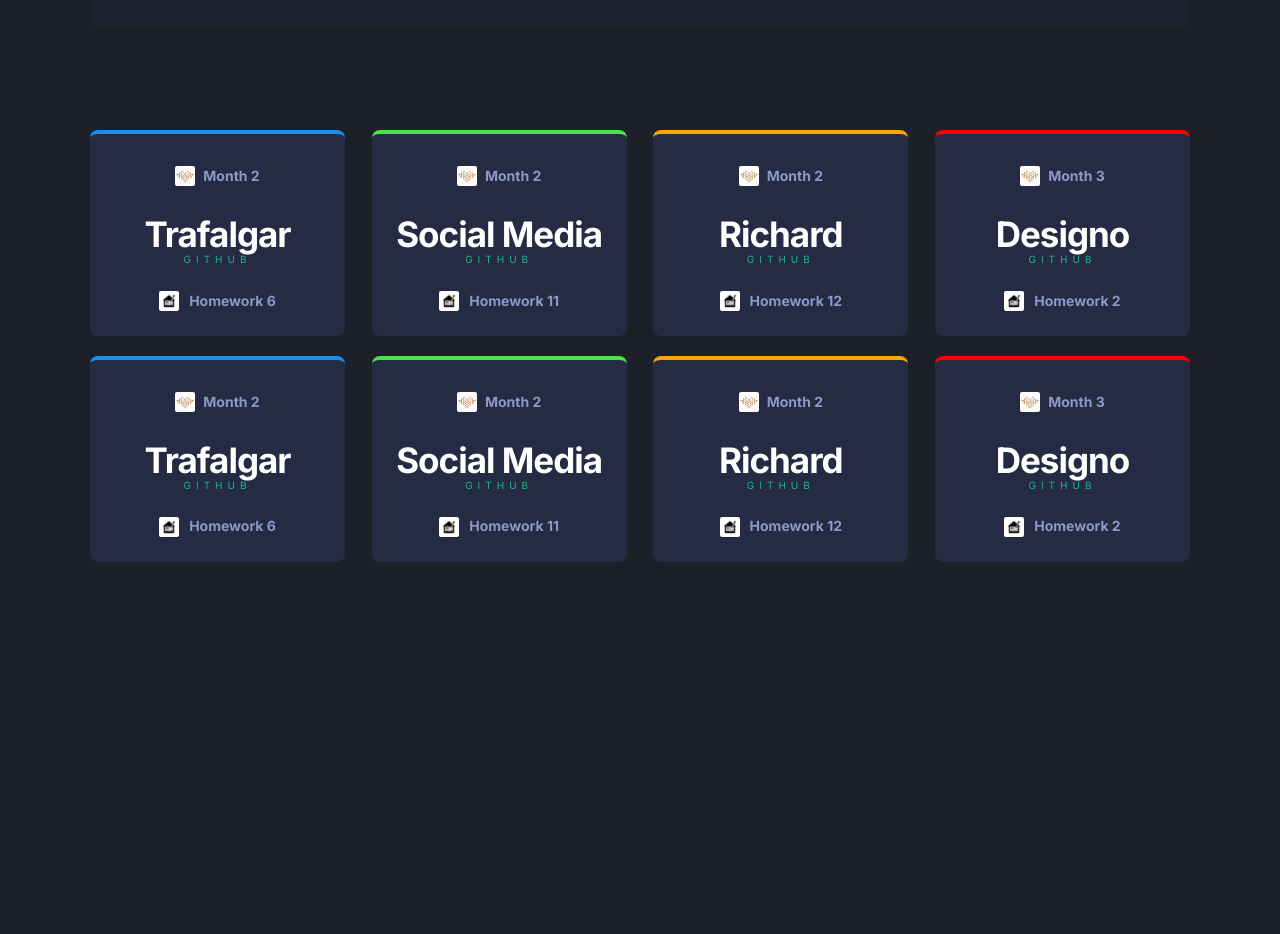
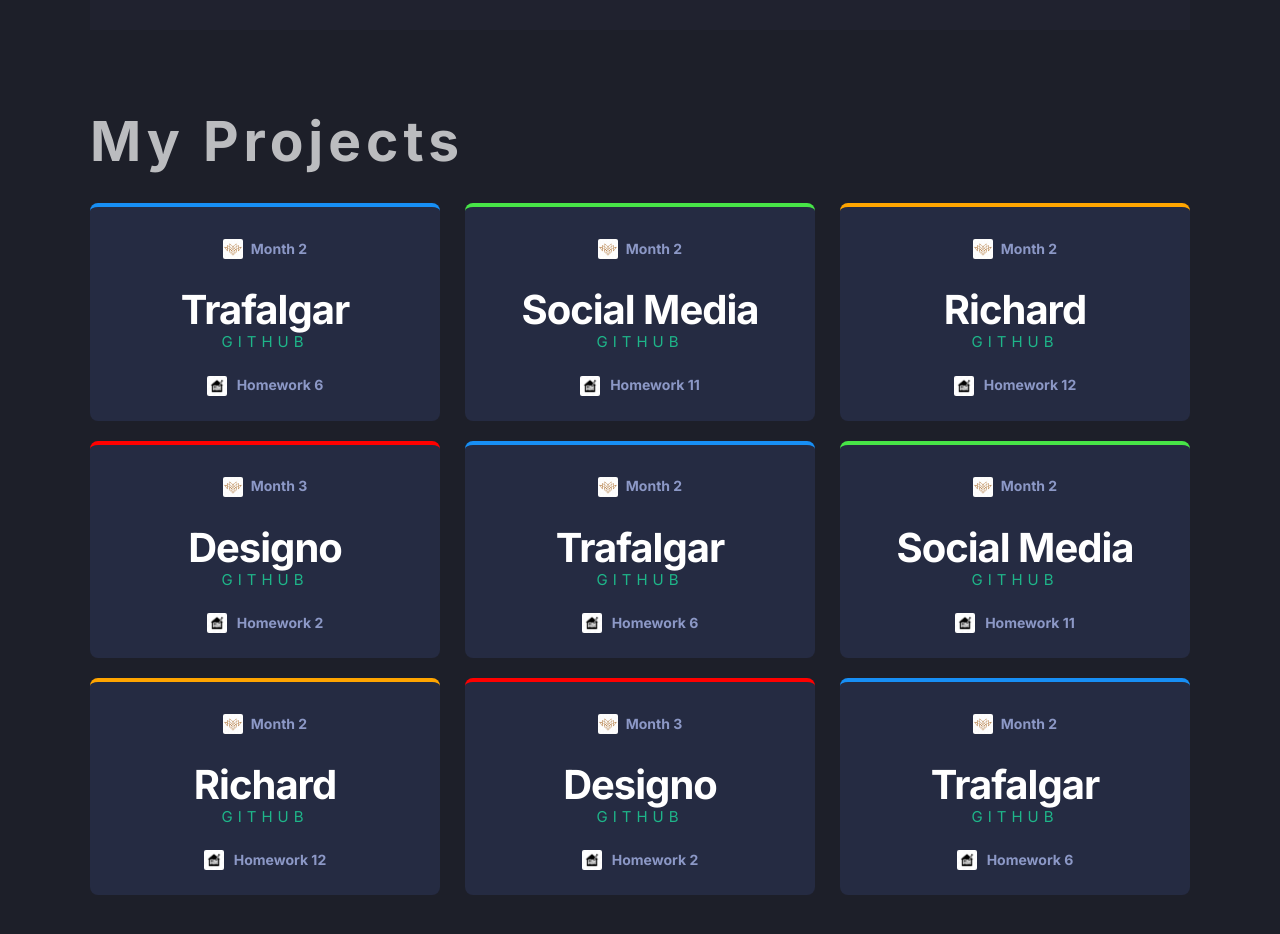
Before and after one commit to dadahond/My-projects-catalog, a plain HTML site: page index.html in a window 1280 px wide. Shown: the part 320-1254 px from the top of the page. Before the commit the page ends 982 px from the top, so only its background shows below. Drawn offline with nearby package versions, Linux system fonts and the light colour scheme.

```diff
--- a/css/index.css
+++ b/css/index.css
@@ -90,12 +90,20 @@
   display: none;
 }
 
+.my-project {
+  font-size: 5.5rem;
+  letter-spacing: 5px;
+  color: var(--black-color);
+  margin-top: 8rem;
+  opacity: 0.7;
+}
+
 .projects-card-all {
   display: flex;
   justify-content: space-between;
   gap: 2rem;
   flex-wrap: wrap;
-  margin-top: 10rem;
+  margin-top: 3rem;
   padding-bottom: 10rem;
 }
 
@@ -104,14 +112,14 @@
   flex-direction: column;
   align-items: center;
   background-color: var(--card-bg);
-  max-width: 25.5rem;
+  max-width: 35rem;
   width: 100%;
   text-align: center;
   border-radius: 8px;
 }
 
 .project-card .vercel-link {
-  font-size: 3.5rem;
+  font-size: 4rem;
   letter-spacing: -1px;
   color: var(--black-color);
   cursor: pointer;
@@ -123,6 +131,8 @@
 
 .vercel-link:hover {
   color: var(--green-color);
+  font-size: 5rem;
+  letter-spacing: 1px;
 }
 
 .github-link {
@@ -130,10 +140,11 @@
   letter-spacing: 5px;
   color: var(--green-color);
   transition: 0.3s;
+  font-size: 1.5rem;
 }
 
 .github-link:hover {
-  font-size: 1.8rem;
+  font-size: 2rem;
   font-weight: 700;
 }
 
@@ -208,6 +219,7 @@
     flex-direction: column;
     align-items: center;
     gap: 1rem;
+    margin-top: 0;
   }
   .my-info {
     display: flex;
@@ -224,5 +236,27 @@
   .header-theme-toggle {
     display: flex;
     justify-content: center;
+    padding-top: 2rem;
+    opacity: 0.7;
+  }
+  .my-project {
+    text-align: center;
+    font-size: 4.5rem;
+    margin-top: 1rem;
   }
 }
+
+/* ---------customer scrollbal */
+
+::-webkit-scrollbar {
+  width: 1rem;
+}
+
+::-webkit-scrollbar-track {
+  background: rgba(96, 97, 97, 0.333);
+}
+
+::-webkit-scrollbar-thumb {
+  background: linear-gradient(#f24f0f, #0b9df2);
+  border-radius: 8px;
+}
--- a/index.html
+++ b/index.html
@@ -35,6 +35,7 @@
     </header>
     <main>
       <div class="container">
+        <h1 class="my-project">My Projects</h1>
         <div class="projects-card-all">
           <div class="project-card blue">
             <div class="project-card-up">
@@ -258,6 +259,35 @@
               <span>Homework 2</span>
             </div>
           </div>
+          <div class="project-card blue">
+            <div class="project-card-up">
+              <img
+                class="najot-talim"
+                src="./images/najot-talim-white.jpg"
+                alt="SMD"
+              />
+              <span>Month 2</span>
+            </div>
+            <a
+              class="vercel-link"
+              href="https://trafalgar-full-henna.vercel.app/"
+              >Trafalgar</a
+            >
+
+            <a
+              class="github-link"
+              href="https://github.com/dadahond/trafalgar-full"
+              >github</a
+            >
+            <div class="project-card-bottom">
+              <img
+                class="homework"
+                src="./images/homework-icon.jpg"
+                alt="SMD"
+              />
+              <span>Homework 6</span>
+            </div>
+          </div>
         </div>
       </div>
     </main>
```
